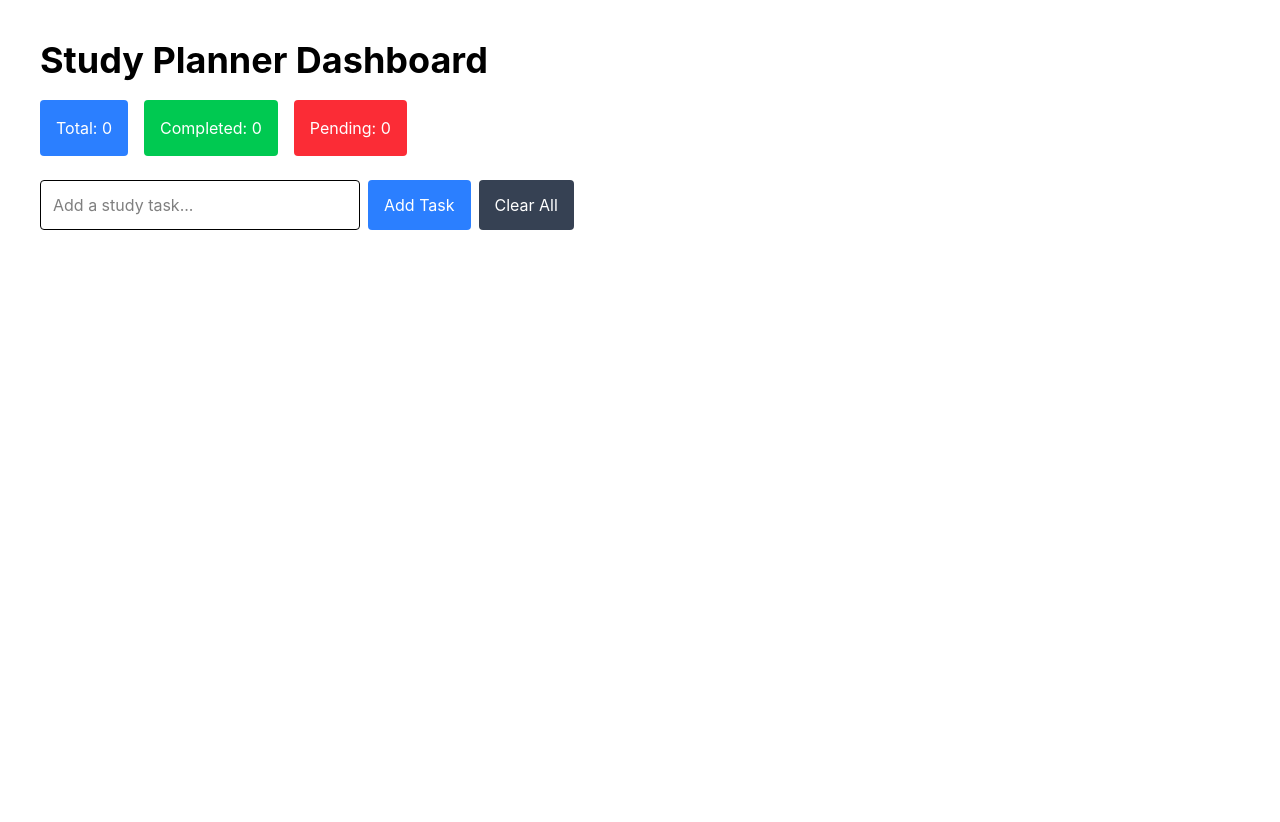
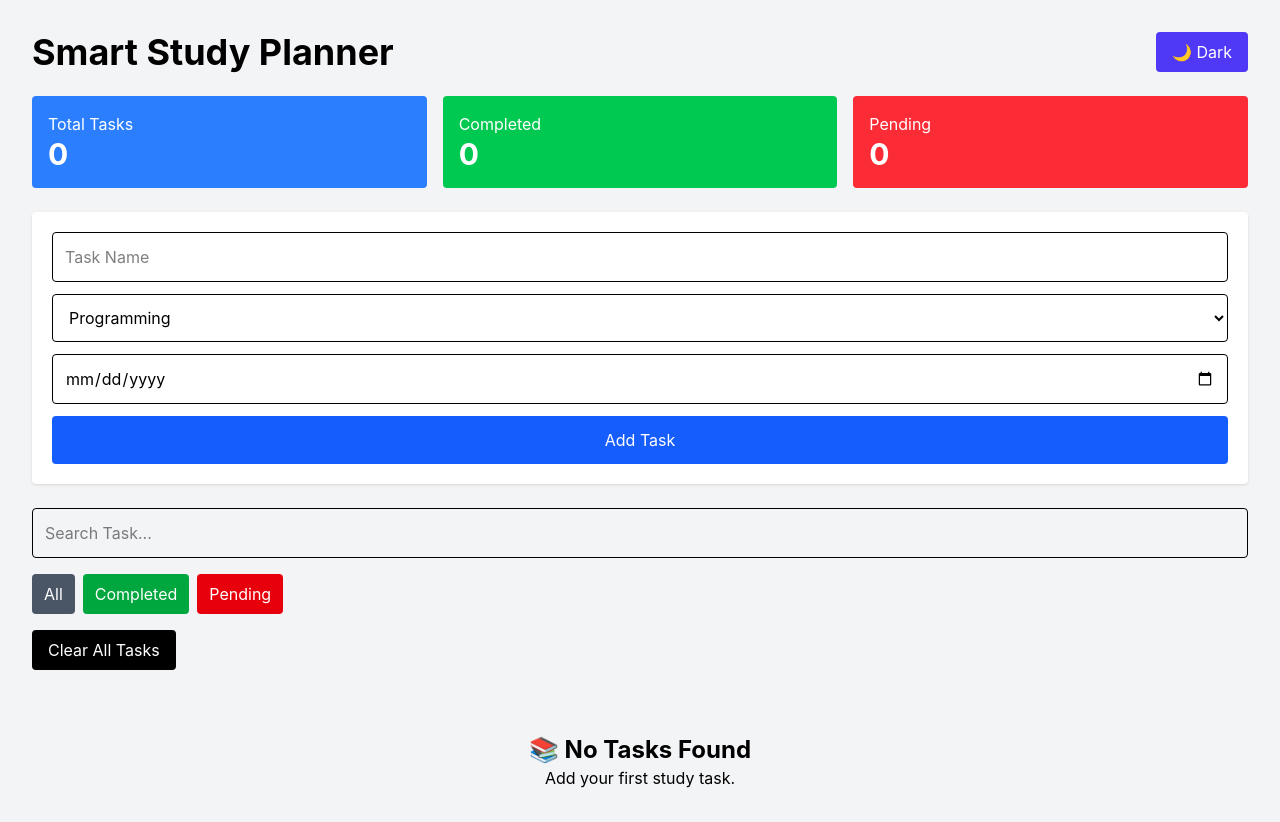
Before and after one commit to mahbubaaktereka/eka-edu-planner, a React (Vite) app: page /dashboard in a window 1280 px wide. Before the commit the page ends 800 px from the top, so only its background shows below. Built offline with nearby package versions, Linux system fonts and the light colour scheme.

Commit message:
Premium dashboard with dark mode and filters

```diff
--- a/src/pages/Dashboard.jsx
+++ b/src/pages/Dashboard.jsx
@@ -7,24 +7,32 @@ function Dashboard() {
   });
 
   const [taskInput, setTaskInput] = useState("");
+  const [subject, setSubject] = useState("Programming");
+  const [dueDate, setDueDate] = useState("");
+  const [search, setSearch] = useState("");
+  const [filter, setFilter] = useState("all");
+  const [darkMode, setDarkMode] = useState(false);
 
   useEffect(() => {
     localStorage.setItem("tasks", JSON.stringify(tasks));
   }, [tasks]);
 
   const addTask = () => {
-    if (taskInput.trim() === "") return;
+    if (!taskInput.trim()) return;
 
     setTasks([
       ...tasks,
       {
         id: Date.now(),
         title: taskInput,
+        subject,
+        dueDate,
         completed: false,
       },
     ]);
 
     setTaskInput("");
+    setDueDate("");
   };
 
   const deleteTask = (id) => {
@@ -42,7 +50,13 @@ function Dashboard() {
   };
 
   const clearAllTasks = () => {
+    if (
+      window.confirm(
+        "Are you sure you want to delete all tasks?"
+      )
+    ) {
       setTasks([]);
+    }
   };
 
   const completedTasks = tasks.filter(
@@ -51,77 +65,205 @@ function Dashboard() {
 
   const pendingTasks = tasks.length - completedTasks;
 
+  const filteredTasks = tasks
+    .filter((task) =>
+      task.title
+        .toLowerCase()
+        .includes(search.toLowerCase())
+    )
+    .filter((task) => {
+      if (filter === "completed") return task.completed;
+      if (filter === "pending") return !task.completed;
+      return true;
+    });
+
   return (
-    <div className="p-10">
-      <h1 className="text-4xl font-bold mb-5">
-        Study Planner Dashboard
+    <div
+      className={
+        darkMode
+          ? "min-h-screen bg-gray-900 text-white p-8"
+          : "min-h-screen bg-gray-100 text-black p-8"
+      }
+    >
+      <div className="flex justify-between items-center mb-6">
+        <h1 className="text-4xl font-bold">
+          Smart Study Planner
         </h1>
 
-      <div className="flex gap-4 mb-6">
+        <button
+          onClick={() => setDarkMode(!darkMode)}
+          className="bg-indigo-600 text-white px-4 py-2 rounded"
+        >
+          {darkMode ? "☀ Light" : "🌙 Dark"}
+        </button>
+      </div>
+
+      <div className="grid md:grid-cols-3 gap-4 mb-6">
         <div className="bg-blue-500 text-white p-4 rounded">
-          Total: {tasks.length}
+          <h2>Total Tasks</h2>
+          <p className="text-3xl font-bold">
+            {tasks.length}
+          </p>
         </div>
 
         <div className="bg-green-500 text-white p-4 rounded">
-          Completed: {completedTasks}
+          <h2>Completed</h2>
+          <p className="text-3xl font-bold">
+            {completedTasks}
+          </p>
         </div>
 
         <div className="bg-red-500 text-white p-4 rounded">
-          Pending: {pendingTasks}
+          <h2>Pending</h2>
+          <p className="text-3xl font-bold">
+            {pendingTasks}
+          </p>
         </div>
       </div>
 
-      <div className="flex gap-2 mb-6">
+      <div
+        className={
+          darkMode
+            ? "bg-gray-800 p-5 rounded mb-6"
+            : "bg-white p-5 rounded shadow mb-6"
+        }
+      >
+        <div className="flex flex-col gap-3">
           <input
             type="text"
-          placeholder="Add a study task..."
+            placeholder="Task Name"
             value={taskInput}
-          onChange={(e) => setTaskInput(e.target.value)}
-          className="border p-3 rounded w-80"
+            onChange={(e) =>
+              setTaskInput(e.target.value)
+            }
+            className="border p-3 rounded text-black"
+          />
+
+          <select
+            value={subject}
+            onChange={(e) =>
+              setSubject(e.target.value)
+            }
+            className="border p-3 rounded text-black"
+          >
+            <option>Programming</option>
+            <option>Mathematics</option>
+            <option>Physics</option>
+            <option>English</option>
+          </select>
+
+          <input
+            type="date"
+            value={dueDate}
+            onChange={(e) =>
+              setDueDate(e.target.value)
+            }
+            className="border p-3 rounded text-black"
           />
 
           <button
             onClick={addTask}
-          className="bg-blue-500 text-white px-4 rounded"
+            className="bg-blue-600 text-white p-3 rounded"
           >
             Add Task
           </button>
+        </div>
+      </div>
+
+      <input
+        type="text"
+        placeholder="Search Task..."
+        value={search}
+        onChange={(e) =>
+          setSearch(e.target.value)
+        }
+        className="border p-3 rounded w-full mb-4 text-black"
+      />
+
+      <div className="flex gap-2 mb-4">
+        <button
+          onClick={() => setFilter("all")}
+          className="bg-gray-600 text-white px-3 py-2 rounded"
+        >
+          All
+        </button>
+
+        <button
+          onClick={() => setFilter("completed")}
+          className="bg-green-600 text-white px-3 py-2 rounded"
+        >
+          Completed
+        </button>
+
+        <button
+          onClick={() => setFilter("pending")}
+          className="bg-red-600 text-white px-3 py-2 rounded"
+        >
+          Pending
+        </button>
+      </div>
 
       <button
         onClick={clearAllTasks}
-          className="bg-gray-700 text-white px-4 rounded"
+        className="bg-black text-white px-4 py-2 rounded mb-6"
       >
-          Clear All
+        Clear All Tasks
       </button>
+
+      {filteredTasks.length === 0 ? (
+        <div className="text-center mt-10">
+          <h2 className="text-2xl font-bold">
+            📚 No Tasks Found
+          </h2>
+          <p>Add your first study task.</p>
         </div>
-
+      ) : (
         <div className="space-y-3">
-        {tasks.map((task) => (
+          {filteredTasks.map((task) => (
             <div
               key={task.id}
-            className="bg-white shadow p-4 rounded flex justify-between items-center"
+              className={
+                darkMode
+                  ? "bg-gray-800 p-4 rounded flex justify-between items-center"
+                  : "bg-white p-4 rounded shadow flex justify-between items-center"
+              }
             >
-            <span
+              <div>
+                <h3
                   className={
                     task.completed
-                  ? "line-through text-green-600"
-                  : ""
+                      ? "line-through text-green-500 font-bold"
+                      : "font-bold"
                   }
                 >
                   {task.title}
-            </span>
+                </h3>
+
+                <p>Subject: {task.subject}</p>
+
+                <p>
+                  Due Date:{" "}
+                  {task.dueDate || "Not Set"}
+                </p>
+              </div>
 
               <div className="flex gap-2">
                 <button
-                onClick={() => toggleComplete(task.id)}
-                className="bg-green-500 text-white px-3 py-1 rounded"
+                  onClick={() =>
+                    toggleComplete(task.id)
+                  }
+                  className="bg-green-500 text-white px-3 py-2 rounded"
                 >
-                {task.completed ? "Undo" : "Complete"}
+                  {task.completed
+                    ? "Undo"
+                    : "Complete"}
                 </button>
 
                 <button
-                onClick={() => deleteTask(task.id)}
-                className="bg-red-500 text-white px-3 py-1 rounded"
+                  onClick={() =>
+                    deleteTask(task.id)
+                  }
+                  className="bg-red-500 text-white px-3 py-2 rounded"
                 >
                   Delete
                 </button>
@@ -129,6 +271,7 @@ function Dashboard() {
             </div>
           ))}
         </div>
+      )}
     </div>
   );
 }
```
Lines whose indentation alone changed are shown as unchanged.
